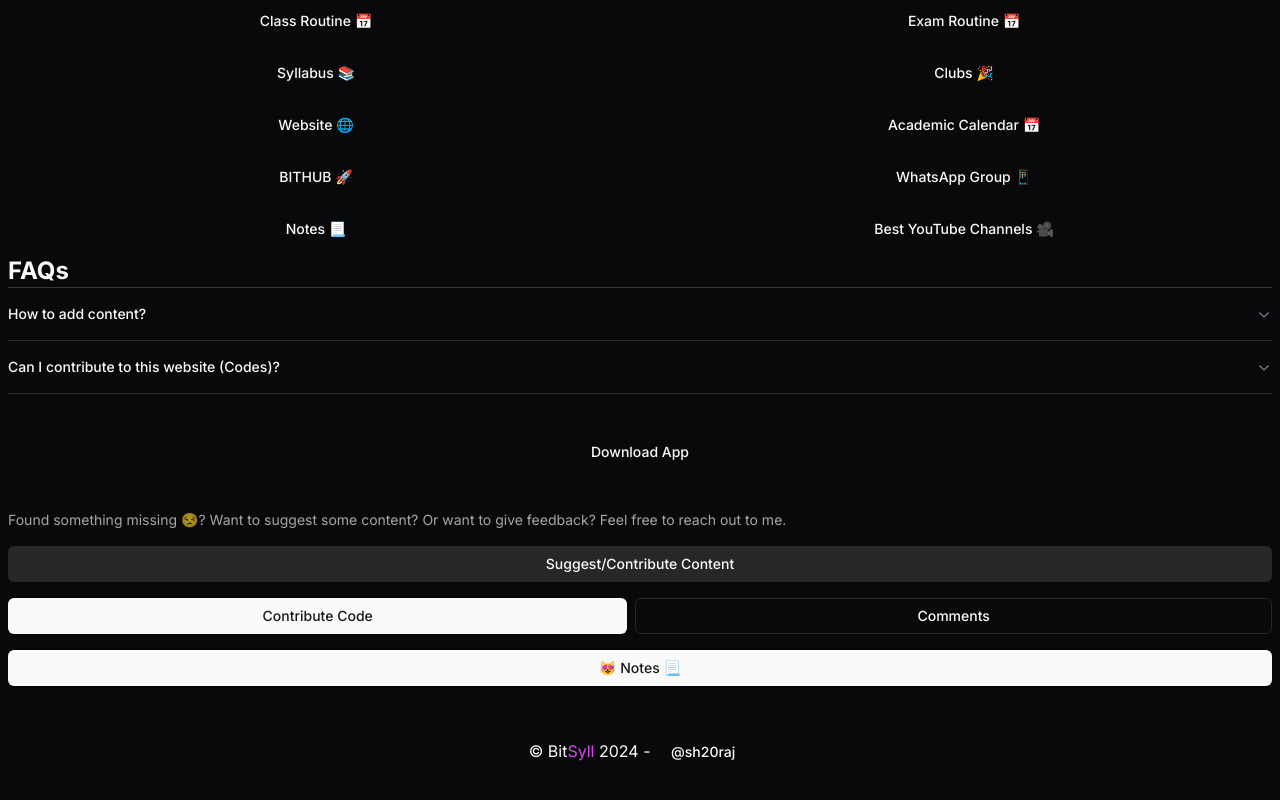
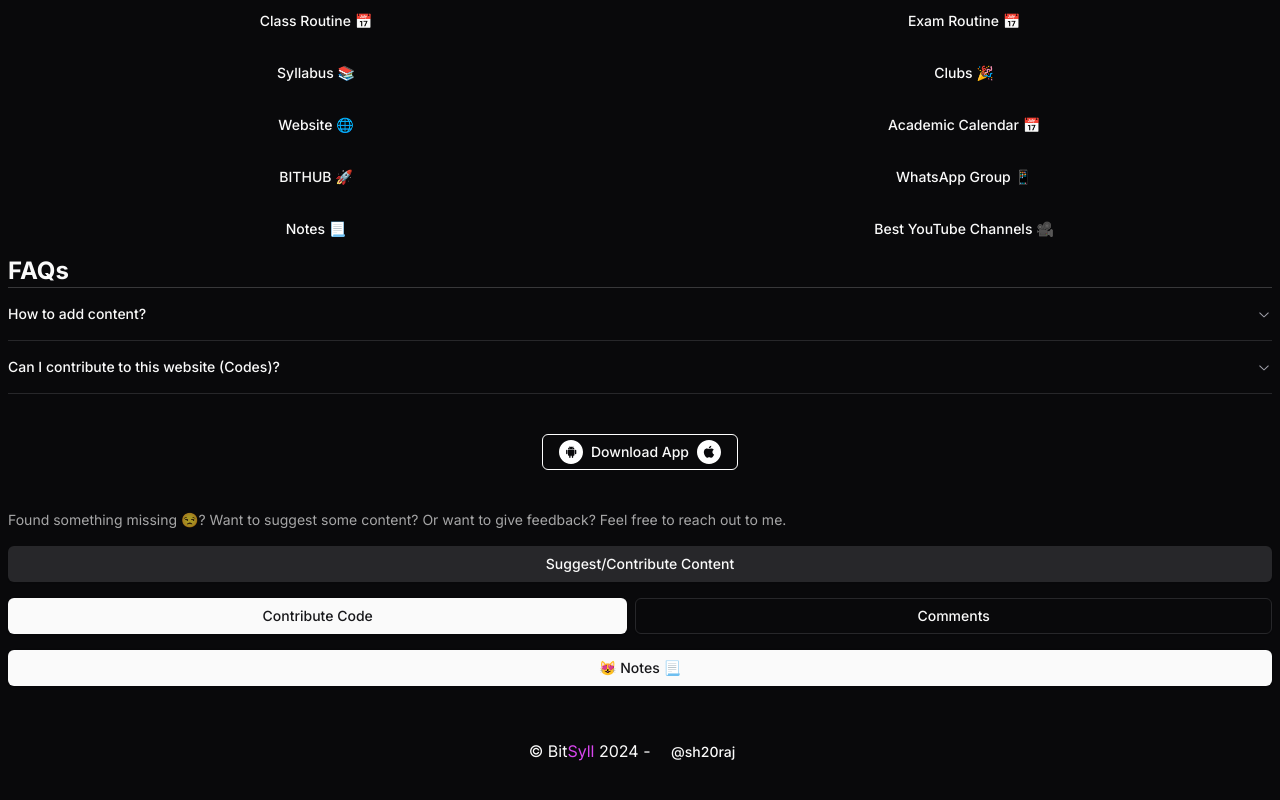
Before and after one commit to sh20raj-backup/bitsyll, a Next.js app: page / in a window 1280 px wide. Shown: the part 1347-2147 px from the top of the page. Built offline with nearby package versions, Linux system fonts and the light colour scheme.

Commit message:
Enhance Download App button with icons for Android and Apple

```diff
--- a/src/app/page.js
+++ b/src/app/page.js
@@ -21,9 +21,16 @@ export default function Home() {
           target="_blank"
           rel="noopener noreferrer"
         >
-          <Button variant="link">Download App</Button>
+          <Button className=" border border-white" variant="link">
+            <img className="h-6 w-6 mr-2" src="/icons/android.svg" /> Download
+            App <img className="h-6 w-6 ml-2" src="/icons/apple.svg" />{" "}
+          </Button>
         </a>
       </div>
+
+
+
+
     </main>
   );
 }
```
Also changed, not shown: public/icons/android.svg (added), public/icons/apple.svg (added).
